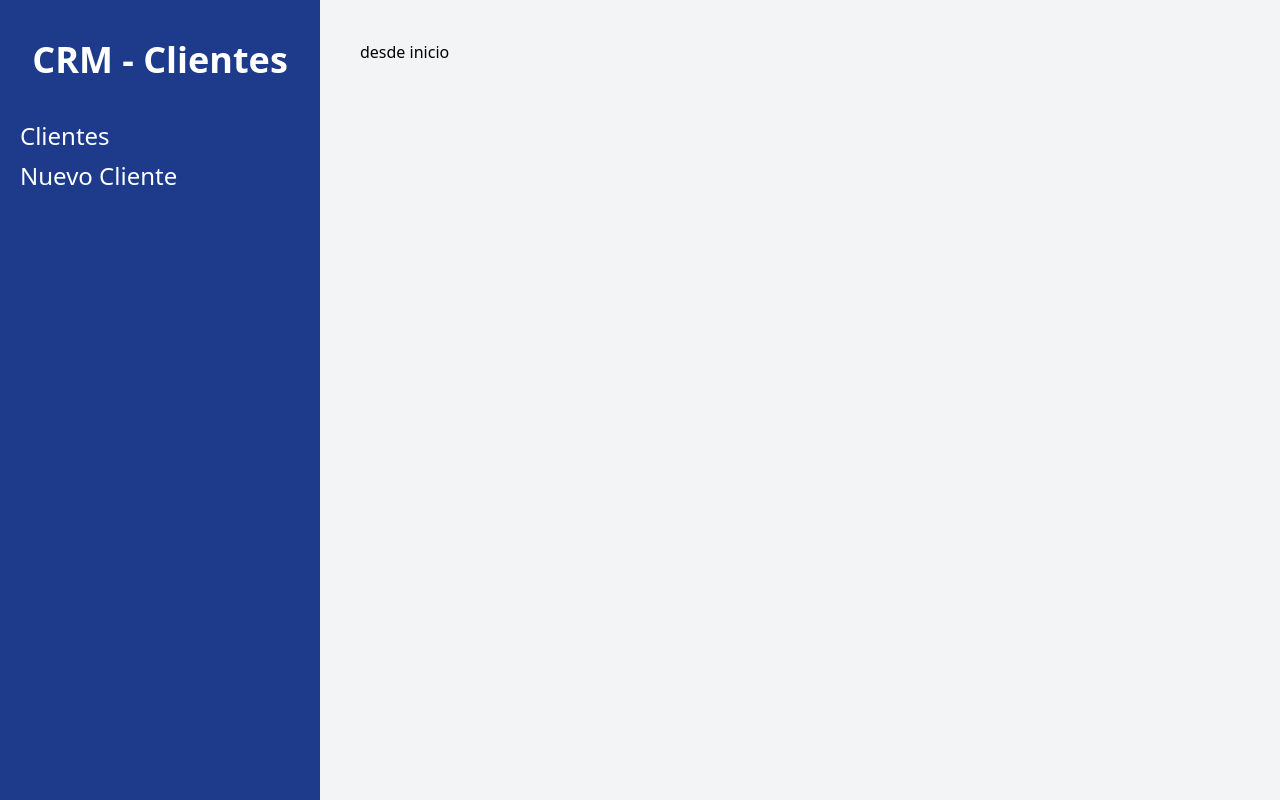
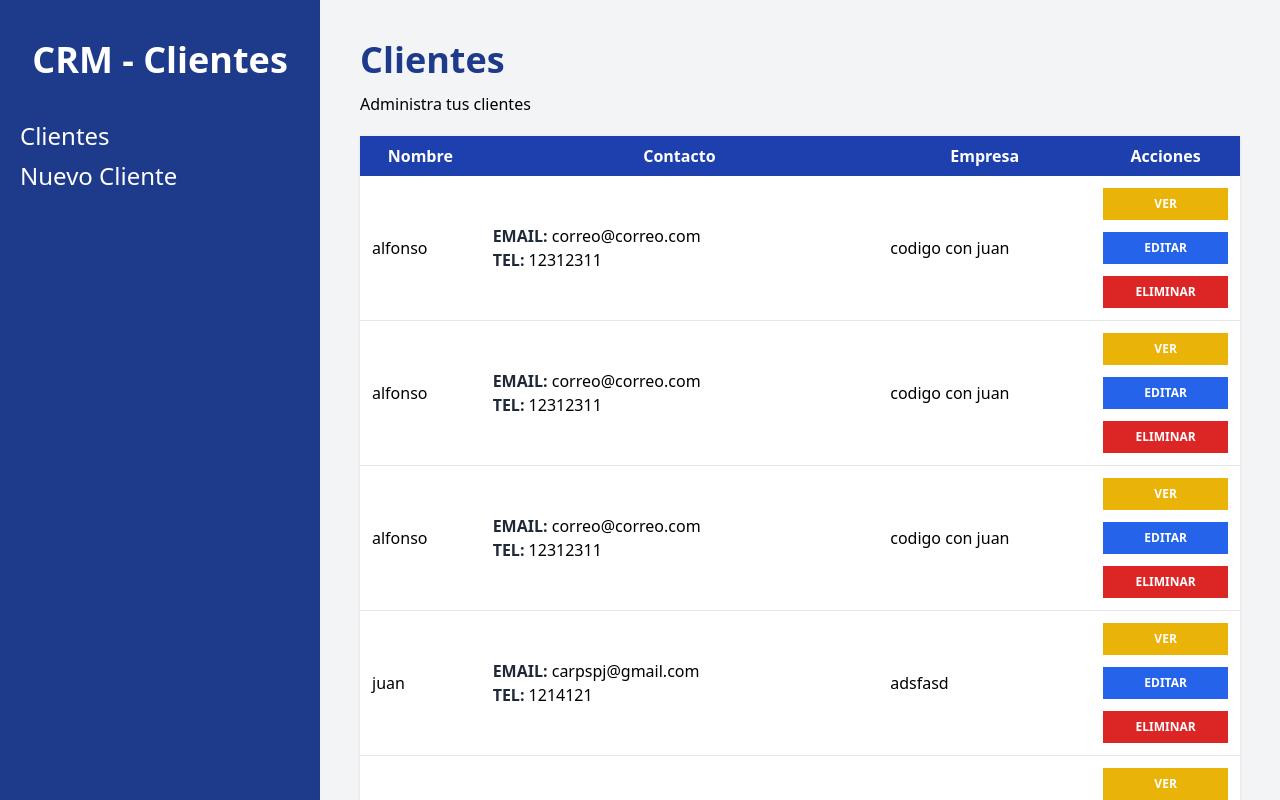
Before and after one commit to alfonsspj/CRM---React, a React (Vite) app: page /clientes in a window 1280 px wide. Built offline with nearby package versions, Linux system fonts and the light colour scheme; data requests are answered from the project's data file.

Commit message:
Creando una tabla para mostrar información del Cliente

```diff
--- /dev/null
+++ b/src/components/Cliente.jsx
@@ -0,0 +1,37 @@
+import React from 'react'
+
+const Cliente = ({cliente}) => {
+    const { nombre, empresa, email, telefono, notas, id } = cliente
+  return (
+    <tr className="border-b hover:bg-gray-50">
+        <td className="p-3">{nombre}</td>
+        <td className="p-3">
+            <p><span className="text-gray-800 uppercase font-bold">Email: </span>{email}</p>
+            <p><span className="text-gray-800 uppercase font-bold">Tel: </span>{telefono}</p>
+        </td>
+        <td className="p-3">{empresa}</td>
+        <td className="p-3">
+            <button
+                type="button"
+                className="bg-yellow-500 hover:bg-yellow-600 block w-full text-white p-2 uppercase font-bold text-xs"
+            >
+                Ver
+            </button>
+            <button
+                type="button"
+                className="bg-blue-600 hover:bg-blue-700 block w-full text-white p-2 uppercase font-bold text-xs mt-3"
+            >
+                Editar
+            </button>
+            <button
+                type="button"
+                className="bg-red-600 hover:bg-red-700 block w-full text-white p-2 uppercase font-bold text-xs mt-3"
+            >
+                Eliminar
+            </button>
+        </td>
+    </tr>
+  )
+}
+
+export default Cliente
--- a/src/paginas/Inicio.jsx
+++ b/src/paginas/Inicio.jsx
@@ -1,4 +1,5 @@
 import { useState, useEffect} from 'react'
+import Cliente from '../components/Cliente'
 
 const Inicio = () => {
 
@@ -21,10 +22,32 @@
 
     obtenerClientesAPI()
   }, [])
+
   return (
-    <div>
-        <h1>desde inicio</h1>
-    </div>
+    <>
+      <h1 className="font-black text-4xl text-blue-900">Clientes</h1>
+      <p className="mt-3">Administra tus clientes</p>
+
+      <table className="w-full mt-5 table-auto shadow bg-white">
+        <thead className="bg-blue-800 text-white">
+          <tr>
+            <th className="p-2">Nombre</th>
+            <th className="p-2">Contacto</th>
+            <th className="p-2">Empresa</th>
+            <th className="p-2">Acciones</th>
+          </tr>
+        </thead>
+
+        <tbody>
+          {clientes.map( cliente => (
+              <Cliente
+                key={cliente.id}
+                cliente={cliente}
+              />
+          ))}
+        </tbody>
+      </table>
+    </>
   )
 }
 
```
